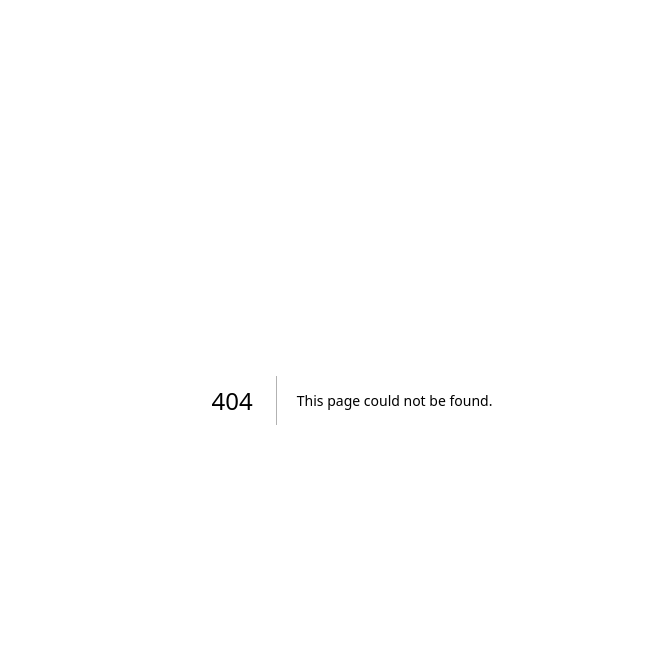
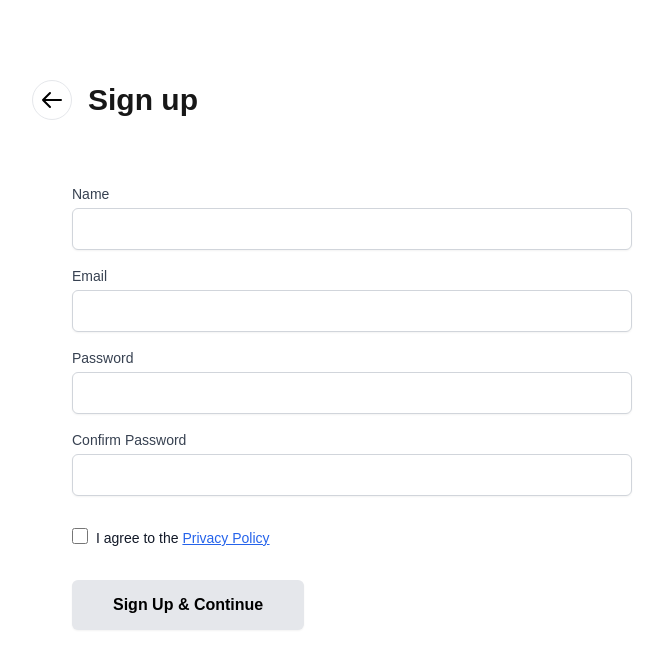
Before and after one commit to samjam003/BhaaratBazaar, a Next.js app in the folder front-end/: page /signup in a window 1280 px wide. Before the commit this address had no page. Shown: the top 668 px of the page, without its empty margins (288-951 px from the left). Built offline with nearby package versions, Linux system fonts and the light colour scheme; no server answers.

Commit message:
supabaseconnection

```diff
--- /dev/null
+++ b/front-end/app/signup/page.js
@@ -0,0 +1,207 @@
+'use client'
+import { useState } from 'react';
+import { supabase } from '@/lib/supabase'; // Make sure this path is correct
+import { useRouter } from 'next/navigation'; // Import useRouter from next/navigation
+import Image from 'next/image';
+
+export default function SignUp() {
+    const [name, setName] = useState('');
+    const [email, setEmail] = useState('');
+    const [password, setPassword] = useState('');
+    const [confirmPassword, setConfirmPassword] = useState('');
+    const [roleId, setRoleId] = useState('25fb8cb2-5ca0-462c-8418-35428f5924c7'); // Set this as needed, or fetch from roles table
+    const [error, setError] = useState('');
+    const [success, setSuccess] = useState('');
+    const [privacyChecked, setPrivacyChecked] = useState(false); // State to track privacy policy checkbox
+    const router = useRouter(); // Initialize useRouter
+
+    const generateOTP = () => Math.floor(100000 + Math.random() * 900000).toString(); // Generates a 6-digit OTP
+
+    const handleSubmit = async (event) => {
+        event.preventDefault();
+
+        if (password !== confirmPassword) {
+            setError('Passwords do not match.');
+            return;
+        }
+
+        // Check if the email is already registered
+        const { data: existingUsers, error: fetchError } = await supabase
+            .from('users')
+            .select('email')
+            .eq('email', email);
+
+        if (fetchError) {
+            setError(`Error checking email availability: ${fetchError.message}`);
+            return;
+        }
+
+        if (existingUsers.length > 0) {
+            setError('This email is already registered.');
+            return;
+        }
+
+        const otp = generateOTP();
+        const otpExpiry = new Date(new Date().getTime() + 10 * 60000); // OTP valid for 10 minutes
+
+        // Insert user with OTP and default 'unverified' status
+        const { error: userInsertError } = await supabase
+            .from('users')
+            .insert([
+                {
+                    name,
+                    email,
+                    role_id: roleId,
+                    password,
+                    otp,
+                    otp_expiry: otpExpiry,
+                    verification_status: 'verified'
+                }
+            ]);
+
+        if (userInsertError) {
+            setError(userInsertError.message);
+            return;
+        }
+
+        // Prepare the data for the PHP script
+        const otpData = {
+            email: email,
+            otp: otp.toString()
+        };
+
+        try {
+            // Make a POST request to your PHP script
+            const response = await fetch('https://sigce-connect.thesamjam.xyz/otp.php', {
+                method: 'POST',
+
+
+                headers: {
+                    'Content-Type': 'application/json',
+                },
+                body: JSON.stringify(otpData),
+            });
+
+            const result = await response.json();
+
+            if (result.status === 'success') {
+                setSuccess('OTP sent successfully!');
+                //console.log("OTP:", otp);
+                const encryptedEmail = encodeURIComponent(btoa(email)); // Encrypt email using base64 encoding
+
+                setTimeout(() => {
+                    router.push(`/signup/auth/${encryptedEmail}`);
+                }, 2000);
+            } else {
+                setError('Failed to send OTP. Please try again.');
+            }
+
+        } catch (error) {
+
+            cons
+            console.error('Error sending OTP:', error);
+            setError('An error occurred while sending OTP.');
+        }
+    };
+
+
+    const handleBack = () => {
+        router.back(); // Use router.back() for navigation
+    };
+
+    return (
+        <div className='w-full h-[100vh] flex justify-center'>
+            {/* <div className='w-1/2'>
+                <Image
+                    src="/bg-signup.png"
+                    width={1000}
+                    height={1000}
+                    alt="signup"
+                    className='w-full h-full object-cover'
+                />
+            </div> */}
+            <div className='md:w-1/2 w-full flex flex-col justify-start md:mt-10'>
+                <div className='w-full flex items-center gap-4 md:mt-10 mb-6 p-4 md:border-none md:p-0 border-b'>
+                    <button onClick={handleBack} className='text-black hover:text-gray-700 border rounded-full w-10 h-10 flex justify-center items-center'>
+                        <svg xmlns="http://www.w3.org/2000/svg" className="h-6 w-6 inline-block" fill="none" viewBox="0 0 24 24" stroke="currentColor">
+                            <path strokeLinecap="round" strokeLinejoin="round" strokeWidth={2} d="M10 19l-7-7m0 0l7-7m-7 7h18" />
+                        </svg>
+                    </button>
+                    <h1 className='md:text-3xl text-xl font-semibold'>Sign up</h1>
+                </div>
+                {error && <div className="bg-red-200 text-red-700 p-4 mb-4">{error}</div>}
+                {success && <div className="bg-green-200 text-green-700 p-4 mb-4">{success}</div>}
+                <form onSubmit={handleSubmit} className="space-y-4 md:px-10 py-10 px-5">
+                    <div>
+                        <label htmlFor="name" className="block text-sm font-medium text-gray-700">Name</label>
+                        <input
+                            type="text"
+                            id="name"
+                            value={name}
+                            onChange={(e) => setName(e.target.value)}
+                            className="mt-1 block w-full border border-gray-300 rounded-md shadow-sm py-2 px-3"
+                            required
+                        />
+                    </div>
+                    <div>
+                        <label htmlFor="email" className="block text-sm font-medium text-gray-700">Email</label>
+                        <input
+                            type="email"
+                            id="email"
+                            value={email}
+                            onChange={(e) => setEmail(e.target.value)}
+                            className="mt-1 block w-full border border-gray-300 rounded-md shadow-sm py-2 px-3"
+                            required
+                        />
+                    </div>
+                    <div>
+                        <label htmlFor="password" className="block text-sm font-medium text-gray-700">Password</label>
+                        <input
+                            type="password"
+                            id="password"
+                            value={password}
+                            onChange={(e) => setPassword(e.target.value)}
+                            className="mt-1 block w-full border border-gray-300 rounded-md shadow-sm py-2 px-3"
+                            required
+                        />
+                    </div>
+                    <div>
+                        <label htmlFor="confirm_password" className="block text-sm font-medium text-gray-700">Confirm Password</label>
+                        <input
+                            type="password"
+                            id="confirm_password"
+                            value={confirmPassword}
+                            onChange={(e) => setConfirmPassword(e.target.value)}
+                            className="mt-1 block w-full border border-gray-300 rounded-md shadow-sm py-2 px-3"
+                            required
+                        />
+                    </div>
+                    <div className="flex items-start py-4">
+                        <input
+                            type="checkbox"
+                            id="privacy_policy"
+                            checked={privacyChecked}
+                            onChange={() => setPrivacyChecked(!privacyChecked)}
+                            className="h-4 w-4 text-[#e1ff01] border-gray-300 rounded"
+                        />
+                        <label htmlFor="privacy_policy" className="ml-2 block text-sm text-gray-900">
+                            I agree to the{' '}
+                            <a href="/privacy-policy" target="_blank" className="underline text-blue-600">
+                                Privacy Policy
+                            </a>
+                        </label>
+                    </div>
+                    <div className='w-full'>
+                        <button
+                            type="submit"
+                            disabled={!privacyChecked} // Disable button unless checkbox is checked
+                            className={`inline-flex w-fit justify-center py-3 px-10 border border-transparent rounded-md shadow-sm text-base font-semibold text-black ${privacyChecked ? 'bg-[#298dff] text-white  hover:bg-[#d0e339]' : 'bg-gray-200 cursor-not-allowed'}`}
+                        >
+                            Sign Up & Continue
+                        </button>
+                    </div>
+                </form>
+            </div>
+        </div>
+    );
+}
--- /dev/null
+++ b/front-end/lib/supabase.js
@@ -0,0 +1,9 @@
+// lib/supabase.js
+import { createClient } from '@supabase/supabase-js';
+
+const supabaseUrl = process.env.NEXT_PUBLIC_SUPABASE_URL
+const supabaseKey = process.env.NEXT_PUBLIC_SUPABASE_ANON_KEY; // Use NEXT_PUBLIC_ for public client-side env vars
+
+const supabase = createClient(supabaseUrl, supabaseKey);
+
+export { supabase };
--- /dev/null
+++ b/front-end/lib/utils.js
@@ -0,0 +1,6 @@
+import { clsx } from "clsx"
+import { twMerge } from "tailwind-merge"
+
+export function cn(...inputs) {
+  return twMerge(clsx(inputs))
+}
```
Also changed, not shown: front-end/package.json (+6 -5 lines), 1 other file (tests, documents, lock files or other folders).
